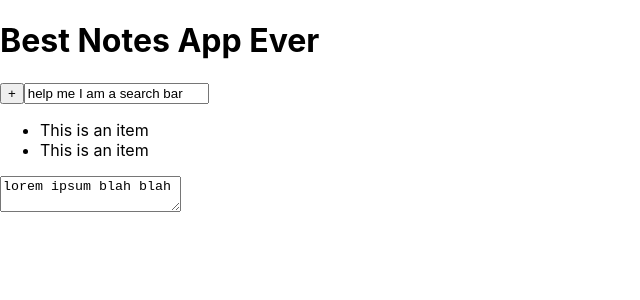
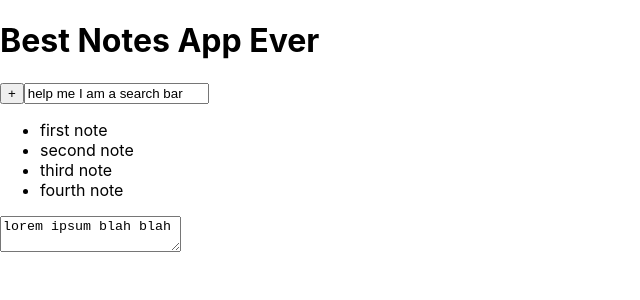
Before and after one commit to eva-montgomery/managing-state-exercise-3, a React (Create React App) app: page / in a window 1280 px wide. Shown: the top 300 px of the page, without its empty margins (0-640 px from the left). Built offline with nearby package versions, Linux system fonts and the light colour scheme.

Commit message:
adds notes to NotesList

```diff
--- a/src/NotesApp.js
+++ b/src/NotesApp.js
@@ -10,7 +10,29 @@ class NotesApp extends React.Component {
     constructor(props) {
         super(props);
         this.state = {
-            searchText: 'help me I am a search bar'
+            searchText: 'help me I am a search bar',
+            notes: [
+                {
+                    id: 'a1b2c3',
+                    title: 'first note',
+                    copy: 'lalala'
+                },
+                {
+                    id: 'a1b2z666',
+                    title: 'second note',
+                    copy: 'Hello'
+                },
+                {
+                    id: 'a1b2jdg77',
+                    title: 'third note',
+                    copy: 'Goodbye'
+                },
+                {
+                    id: 'a1b2ZZZS',
+                    title: 'fourth note',
+                    copy: 'dum dum dum'
+                },
+            ]
         };
     }
 
@@ -23,7 +45,9 @@ class NotesApp extends React.Component {
                 <SearchBar
                 handleChange={this._setSearchText}
                 text={this.state.searchText}/>
-                <NotesList />
+                <NotesList
+                notes={this.state.notes}
+                />
                 <NoteEditor />
             </div>
         );
--- a/src/NotesList.js
+++ b/src/NotesList.js
@@ -1,11 +1,22 @@
 import React from 'react';
 import NotesListItem from './NotesListItem';
 
-function NotesList() {
+
+function NotesList({
+        notes
+    }) {
     return (
         <ul>
-            <NotesListItem />
-            <NotesListItem />
+            {
+
+                notes.map(note => (
+                <NotesListItem
+                title={note.title}
+                id={note.id}
+                key={note.id}
+                />
+                ))
+            }
         </ul>
     );
 }
--- a/src/NotesListItem.js
+++ b/src/NotesListItem.js
@@ -1,8 +1,12 @@
 import React from 'react';
 
-function NotesListItem() {
+function NotesListItem({
+    title,
+    id
+}) {
+
     return (
-        <li>This is an item</li>
+        <li>{title}</li>
     );
 }
 
```
